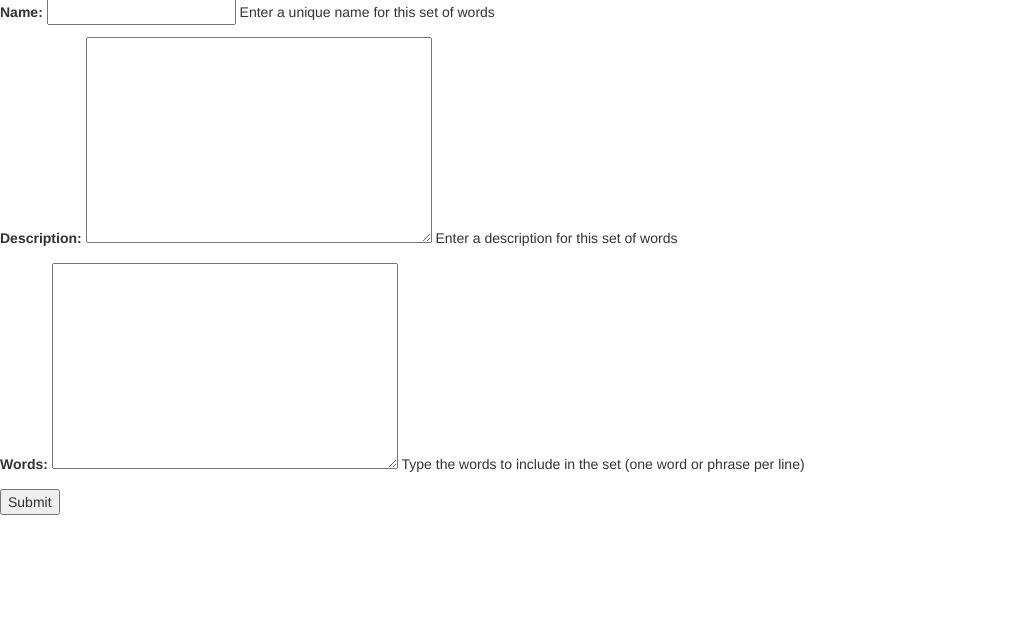
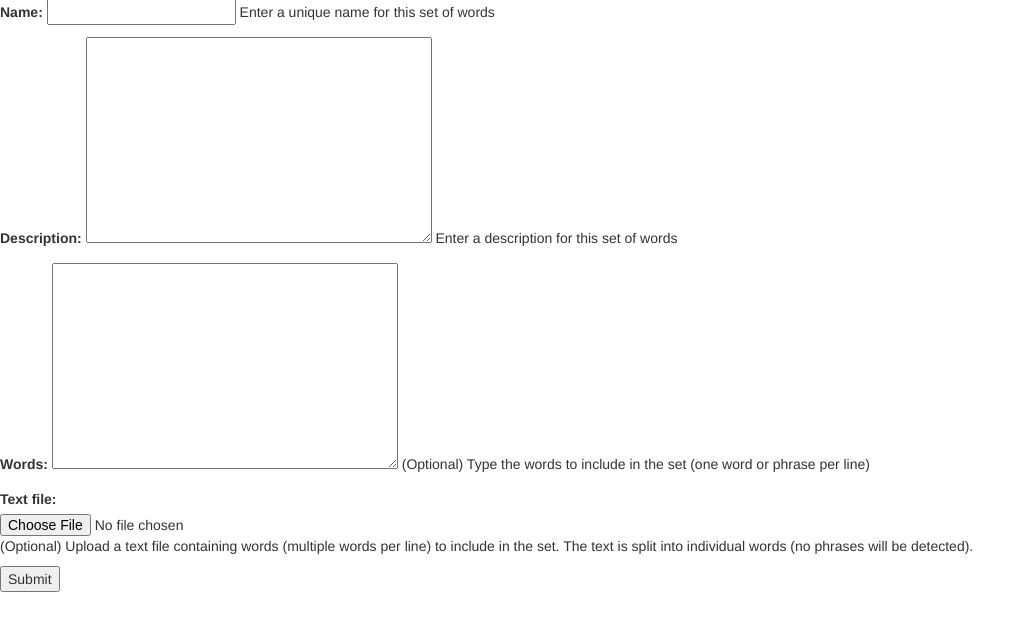
Before and after one commit to joncros/DataMuse_Viz, a Django app: page /words/wordset/create/ in a window 1280 px wide. Shown: the part 97-728 px from the top of the page, without its empty margins (0-1035 px from the left). Run offline with Django 3.2, Linux system fonts and the light colour scheme; some libraries are stand-ins or nearby versions.

Commit message:
WordSetCreate: allow uploading plain text file containing words to include

```diff
--- a/words/forms.py
+++ b/words/forms.py
@@ -1,8 +1,12 @@
 import logging
+import re
+import magic
 
 from django import forms
+from django.core.exceptions import ValidationError
 from django.forms import Textarea
 from django.utils.translation import ugettext_lazy as _
+from string import punctuation
 
 from words.models import Word, WordSet
 
@@ -42,11 +46,53 @@ class WordCharField(forms.CharField):
             return value.split('\r\n')
 
 
+class WordFileField(forms.FileField):
+    """File field that accepts text files and splits the text at whitespace, returning an array of strings
+
+    Detects and removes punctuation so that, for example, prose works can be uploaded to form a set of words."""
+
+    def to_python(self, data):
+        result = []
+        if data:
+            # confirm that file is plain text, raise error if it is not
+            m = magic.Magic(magic_file=r"words\static\magic.mgc", mime=True)
+            file_type = m.from_buffer(data.read())
+            if file_type != "text/plain":
+                raise ValidationError("Uploaded file is not a plain text file.")
+
+            # string to match either '--' or any whitespace surrounded by zero or more punctuation characters
+            pattern_string = "[" + re.escape(punctuation) + "]*" "\\-\\-" "[" + re.escape(punctuation) + "]*" \
+                             "|" \
+                             "[" + re.escape(punctuation) + "]*" "\\s" "[" + re.escape(punctuation) + "]*"
+
+            # regex pattern for above string
+            pattern = re.compile(pattern_string)
+
+            for chunk in data.chunks():
+                # split file into individual words, discarding whitespace and punctuation at either end of a word
+                array = pattern.split(chunk.decode())
+
+                # add items in array to result
+                result.extend(array)
+
+            # remove any punctuation from the end of the last item in result
+            pattern = "[" + re.escape(punctuation) + "]*\\Z"
+            result[-1] = re.sub(pattern, '', result[-1])
+        return result
+
+
 class WordSetCreateForm(forms.ModelForm):
     """Form to create a WordSet"""
 
     # Field allows user to type one word or phrase (to be added to the new WordSet) per line in the Textarea
-    words = WordCharField(strip=False, help_text="Type the words to include in the set (one word or phrase per line)")
+    words = WordCharField(strip=False, required=False,
+                          help_text="(Optional) Type the words to include in the set (one word or phrase per line)")
+
+    # Field allows user to upload a text file containing words to include in the set
+    text_file = WordFileField(required=False,
+                                   help_text="(Optional) Upload a text file containing words (multiple words per line) "
+                                             "to include in the set. The text is split into individual words (no "
+                                             "phrases will be detected).")
 
     class Meta:
         model = WordSet
@@ -66,6 +112,12 @@ class WordSetCreateForm(forms.ModelForm):
         # get or create Words from 'words' field, add to instance field "words"
         for word in self.cleaned_data['words']:
             logger.debug(f'word from Textarea: {word}')
+            # instance is the first item in the tuple returned by get_or_create
+            word_instance = Word.objects.get_or_create(name=word)[0]
+            self.instance.words.add(word_instance)
+
+        # get or create Words from uploaded text file
+        for word in self.cleaned_data['text_file']:
             # instance is the first item in the tuple returned by get_or_create
             word_instance = Word.objects.get_or_create(name=word)[0]
             self.instance.words.add(word_instance)
--- a/words/templates/words/wordset_form.html
+++ b/words/templates/words/wordset_form.html
@@ -1,7 +1,22 @@
 {% extends "base_generic.html" %}
 
 {% block content %}
-  <form action="" method="post">
+{% if form.errors %}
+    {% for field in form %}
+        {% for error in field.errors %}
+            <div class="alert alert-danger">
+                <strong>{{ error|escape }}</strong>
+            </div>
+        {% endfor %}
+    {% endfor %}
+    {% for error in form.non_field_errors %}
+        <div class="alert alert-danger">
+            <strong>{{ error|escape }}</strong>
+        </div>
+    {% endfor %}
+{% endif %}
+
+  <form enctype="multipart/form-data" action="" method="post">
     {% csrf_token %}
     {{ form.as_p }}
     <input type="submit" value="Submit">
```
Also changed, not shown: words/tests/test_forms.py (+1 -1 lines), README.md, 1 other file.
